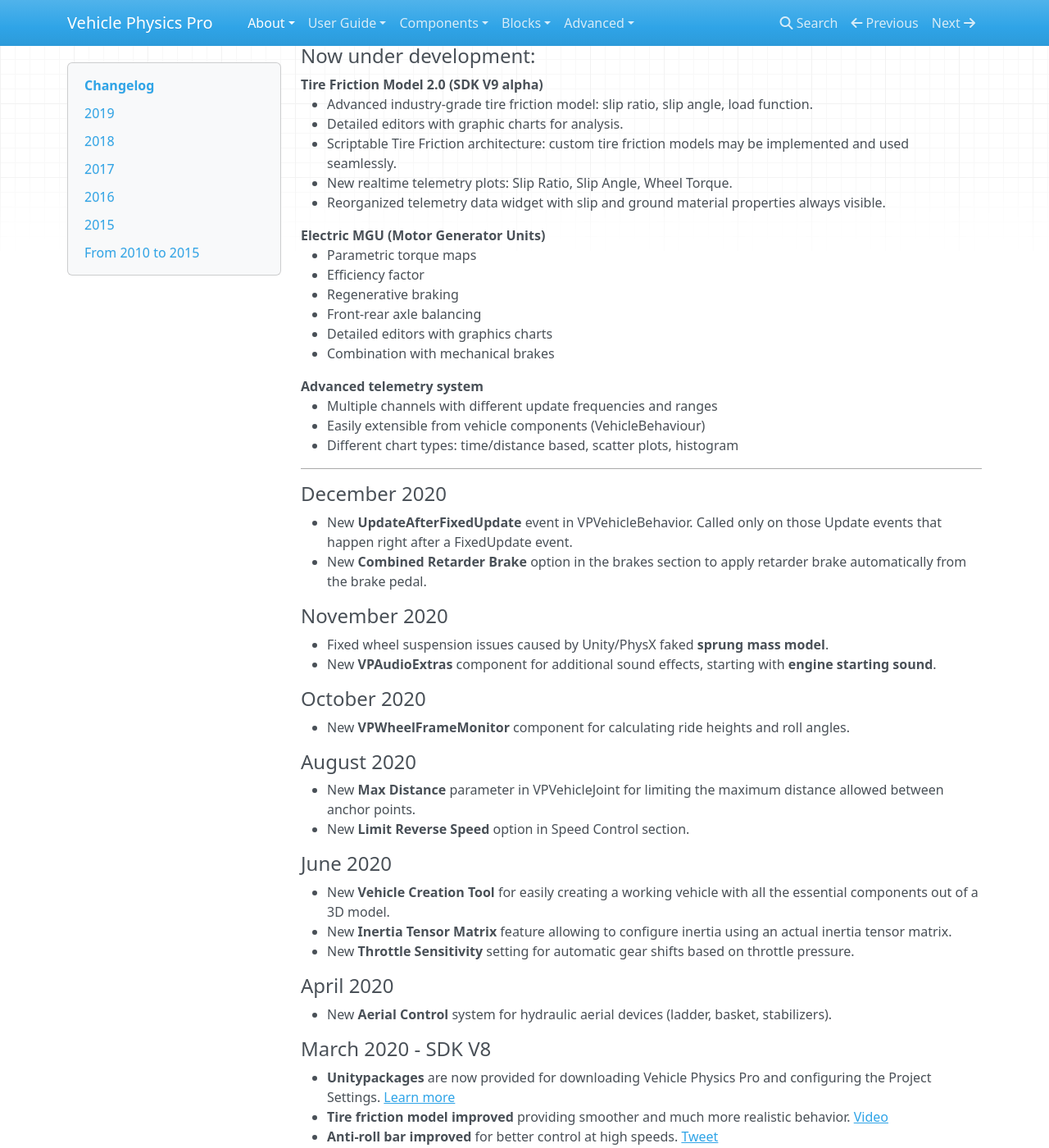
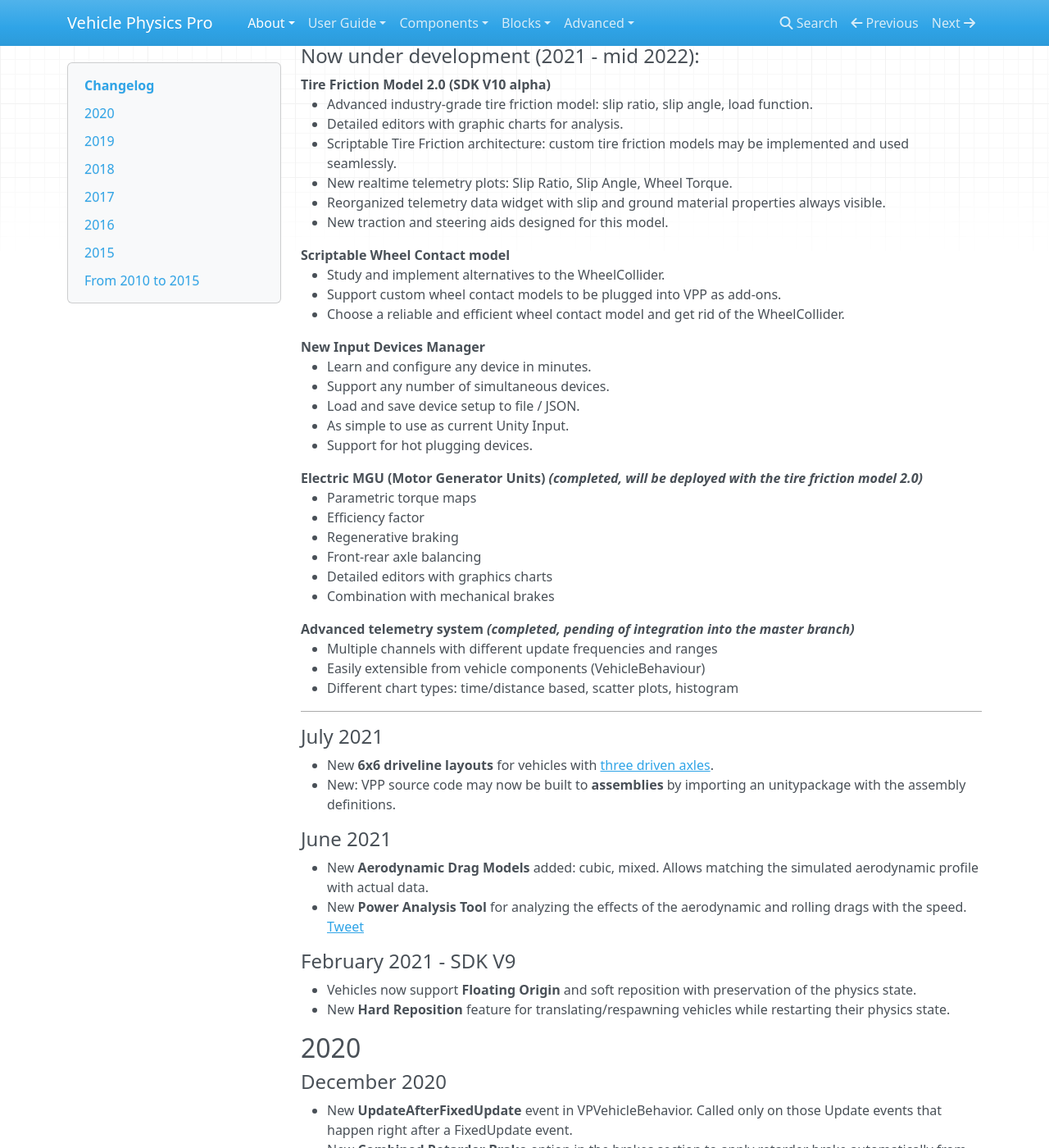
Before and after one commit to EdyJ/vehicle-physics-docs, an MkDocs documentation site: the page built from docs/about/changelog.md, in a window 1280 px wide and 1400 px high, scrolled down 411 px. Shown: the whole window at 82% size. Built offline with MkDocs 1.6.1, drawn with Linux system fonts in a browser that asks for light colours; nearby versions of some CDN libraries; library files that are not in the unit come from our copies.

Commit message:
Changelog updated

```diff
--- a/docs/about/changelog.md
+++ b/docs/about/changelog.md
@@ -15,16 +15,29 @@
 &fa-thumbs-up:lg; This page is updated from time to time. Check out [@VehiclePhysics](https://twitter.com/VehiclePhysics){: .alert-link } on Twitter for weekly updates.
 {: .alert .alert-success }
 
-#### Now under development:
+#### Now under development (2021 - mid 2022):
 
-Tire Friction Model 2.0 (SDK V9 alpha)
+Tire Friction Model 2.0 (SDK V10 alpha)
 :	- Advanced industry-grade tire friction model: slip ratio, slip angle, load function.
 	- Detailed editors with graphic charts for analysis.
 	- Scriptable Tire Friction architecture: custom tire friction models may be implemented and used seamlessly.
 	- New realtime telemetry plots: Slip Ratio, Slip Angle, Wheel Torque.
 	- Reorganized telemetry data widget with slip and ground material properties always visible.
+	- New traction and steering aids designed for this model.
 
-Electric MGU (Motor Generator Units)
+Scriptable Wheel Contact model
+:	- Study and implement alternatives to the WheelCollider.
+	- Support custom wheel contact models to be plugged into VPP as add-ons.
+	- Choose a reliable and efficient wheel contact model and get rid of the WheelCollider.
+
+New Input Devices Manager
+:	- Learn and configure any device in minutes.
+	- Support any number of simultaneous devices.
+	- Load and save device setup to file / JSON.
+	- As simple to use as current Unity Input.
+	- Support for hot plugging devices.
+
+Electric MGU (Motor Generator Units) _(completed, will be deployed with the tire friction model 2.0)_
 :	- Parametric torque maps
 	- Efficiency factor
 	- Regenerative braking
@@ -32,12 +45,29 @@
 	- Detailed editors with graphics charts
 	- Combination with mechanical brakes
 
-Advanced telemetry system
+Advanced telemetry system _(completed, pending of integration into the master branch)_
 :	- Multiple channels with different update frequencies and ranges
 	- Easily extensible from vehicle components (VehicleBehaviour)
 	- Different chart types: time/distance based, scatter plots, histogram
 
 <hr>
+
+#### July 2021
+
+- New **6x6 driveline layouts** for vehicles with [three driven axles](/blocks/driveline/#three-driven-axles).
+- New: VPP source code may now be built to **assemblies** by importing an unitypackage with the assembly definitions.
+
+#### June 2021
+
+- New **Aerodynamic Drag Models** added: cubic, mixed. Allows matching the simulated aerodynamic profile with actual data.
+- New **Power Analysis Tool** for analyzing the effects of the aerodynamic and rolling drags with the speed. [Tweet](https://twitter.com/VehiclePhysics/status/1404430618218356736?cxt=HHwWgICz6ZmNxf0mAAAA)
+
+#### February 2021 - SDK V9
+
+- Vehicles now support **Floating Origin** and soft reposition with preservation of the physics state.
+- New **Hard Reposition** feature for translating/respawning vehicles while restarting their physics state.
+
+## 2020
 
 #### December 2020
 
```
